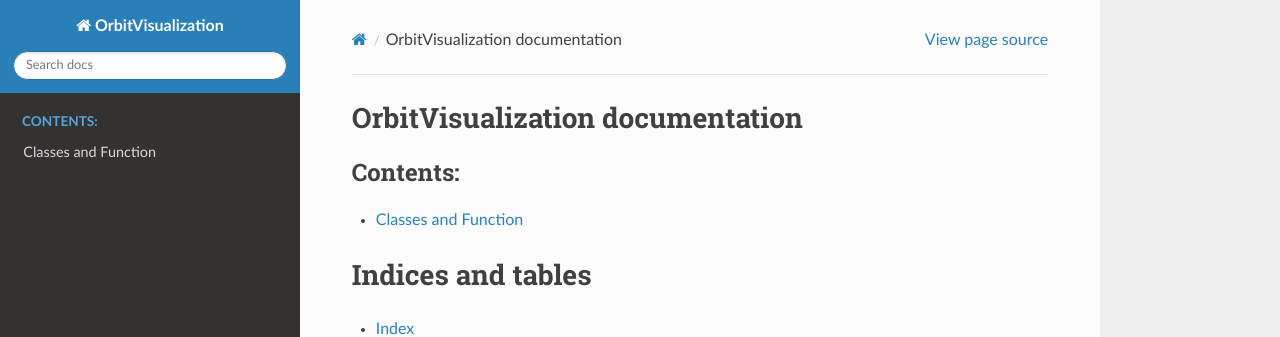
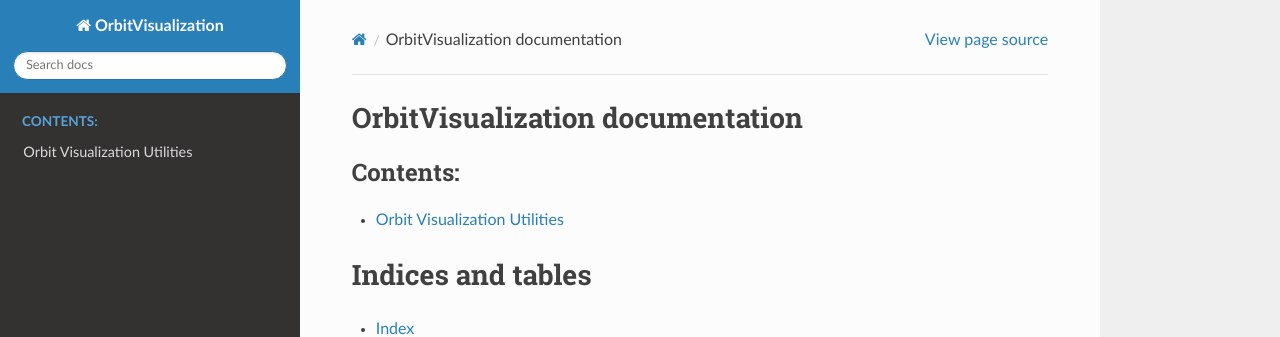
Before and after one commit to rohankane22/OrbitVisualization, a Sphinx documentation site: the page built from docs/index.rst, in a window 1280 px wide. Shown: the top 337 px of the page. Built offline with Sphinx 7.4.7 and the Read the Docs theme 3.1.0, drawn with Linux system fonts in a browser that asks for light colours.

Commit message:
update documentation file

```diff
--- a/docs/OrbitVisualization.rst
+++ b/docs/OrbitVisualization.rst
@@ -1,9 +1,9 @@
 .. _OrbitVisualization:
 
-Classes and Function
+Orbit Visualization Utilities
 =====================
 
-Classes for defining the planetary system.
+Classes for defining the planetary system, and functions for visualizing the orbits of the planets.
 
 .. automodule:: OrbitVisualization
    :members:
```
